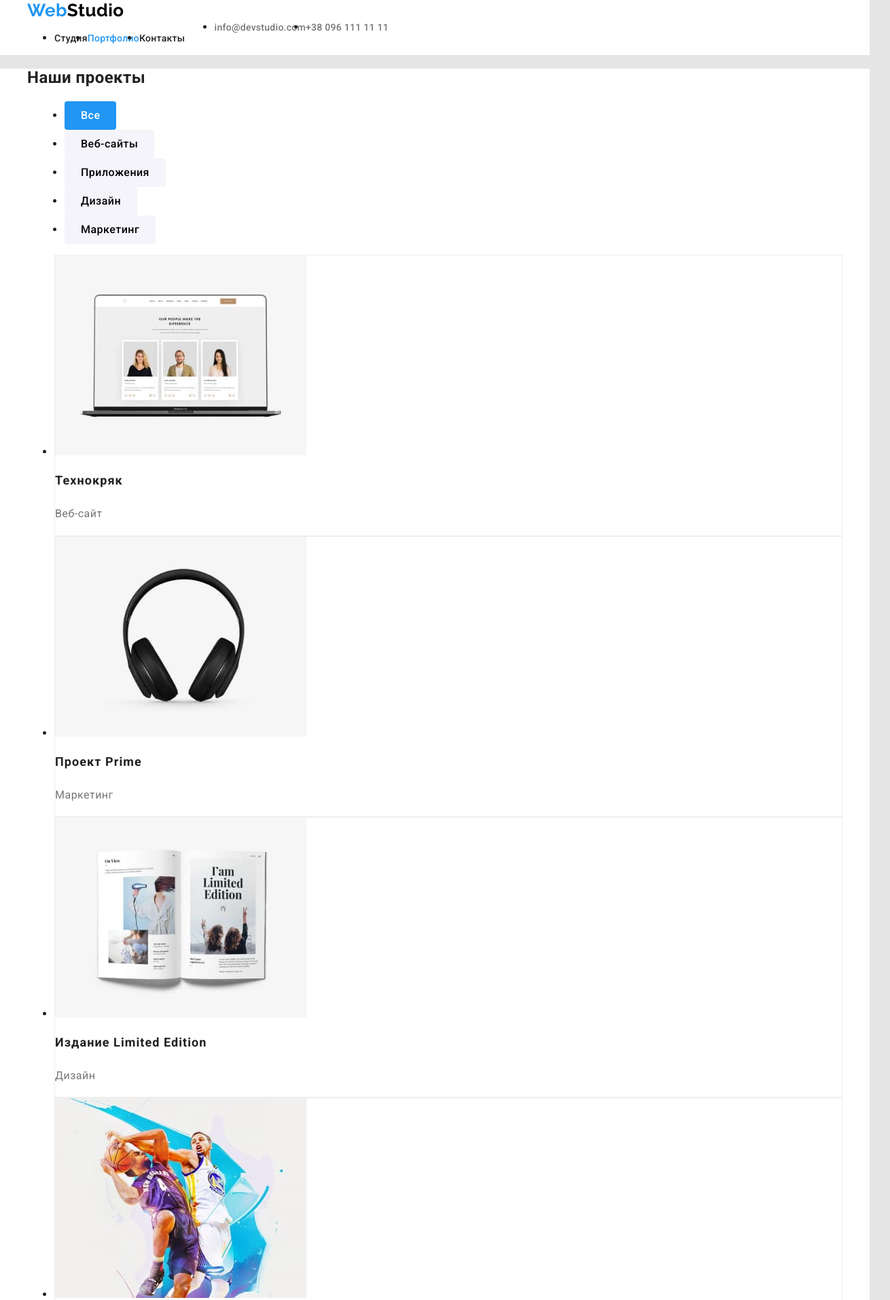
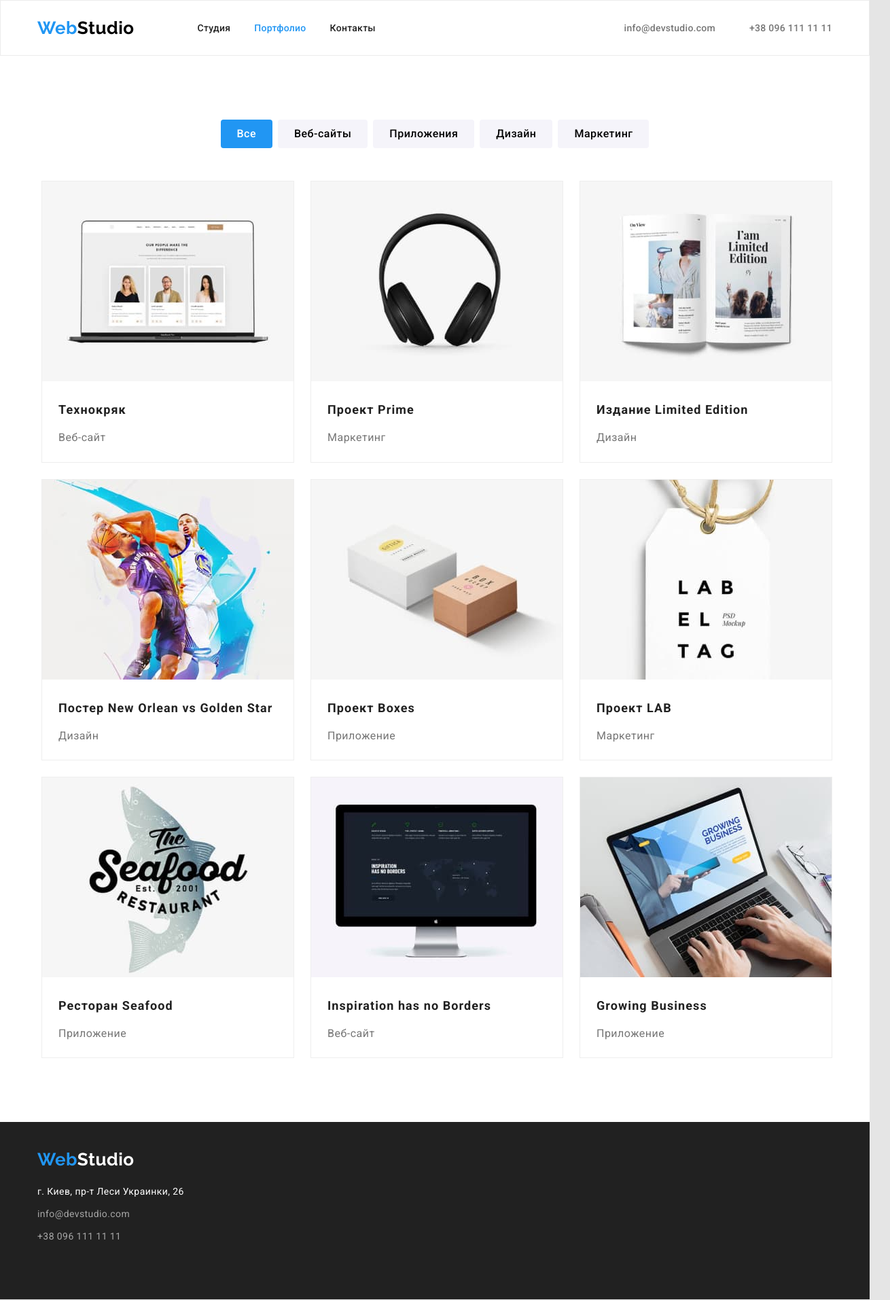
Before and after one commit to Ani-k-a/goit-markup-hw-03, a plain HTML site: page portfolio.html in a window 1280 px wide. Shown: the top 1913 px of the page at 68% size, 1310 px wide, since content can reach past the window. Drawn offline with nearby package versions, Linux system fonts and the light colour scheme.

Commit message:
Stylization portfolio, fix main page

```diff
--- a/css/styles.css
+++ b/css/styles.css
@@ -6,18 +6,18 @@
     --light-text-colore: #757575;
     --backgroud-light-colore: #F5F4FA;
     --logo-dark-colore: #000000;
-    --portfolio-background-colore: #EEEEEE;}
+    --portfolio-background-colore: #EEEEEE;
+    --header-line-colore: #ECECEC;}
 html {box-sizing: border-box;}
 *,
 *::before,
-*::after {
-    box-sizing: inherit;
-}
+*::after {box-sizing: inherit;}
 body {font-family: 'Roboto', sans-serif;
     background-color: var(--background-colore);
     color: var(--primary-text-colore);
     letter-spacing: 0.03em;}
-header {background-color: var(--white-colore);}
+header {border: 1px solid var(--header-line-colore);
+    background-color: var(--white-colore);}
 header .container {display: flex;
     min-height: 80px;
     align-items: center;}
@@ -26,11 +26,10 @@ header .container {display: flex;
     list-style: none;}
 .main-nav {display: flex;
     margin-right: auto;
-
     align-items: center;}
 .container {margin-left: auto;
     margin-right: auto;
-    width: 1230px;
+    width: 1200px;
     padding: 0 15px;}
 .logo {margin-right: 93px;
     color: var(--accent-colore);
@@ -44,8 +43,7 @@ header .container {display: flex;
     display: flex;
     align-items: center;}
 .site-nav .item + .item {margin-left: 35px;}
-.site-nav a {
-    color: var(--primary-text-colore);
+.site-nav a {color: var(--primary-text-colore);
     font-weight: 500;
     font-size: 14px;
     line-height: 1.14;
@@ -62,10 +60,14 @@ header .container {display: flex;
     letter-spacing: 0.02em;
     text-decoration: none;}
 .contacts a:hover, .contacts a:focus {color: var(--accent-colore);}
-.hero {background-color: var(--primary-text-colore);
+.hero {background-color: var(--primary-text-colore);}
+.hero .container {padding-top: 200px;
+    padding-bottom: 200px;
+    min-height: 600px;
     text-align: center;}
 .hero .slogan {margin-top: 0;
-    margin-bottom: 0;
+    margin-bottom: 90px;
+    text-align: center;
     color: var(--white-colore);
     font-weight: 900;
     font-size: 44px;
@@ -81,7 +83,10 @@ header .container {display: flex;
     border-color: transparent;
     border-radius: 4px;
     cursor: pointer;}
-.button.primary {padding: 10px 32px;
+.button.primary {margin-left: auto;
+    margin-right: auto;
+    align-items: center;
+    padding: 10px 32px;
     color: var(--white-colore);
     font-weight: 700;
     line-height: 1.88;
@@ -101,15 +106,18 @@ header .container {display: flex;
     font-size: 14px;
     line-height: 1.14;
     text-transform: uppercase;}
-.features.list p {
-    margin: 0;
+.features.list p {margin: 0;
     color: var(--light-text-colore);
     font-size: 14px;
     line-height: 1.5;}
 .services {background-color:var(--white-colore);}
-.services.list {display: flex;
+.services.list {justify-content: space-between;
+    display: flex;
     padding-bottom: 94px;}
 .services.list .item + .item {margin-left: 30px;}
+.services img {display: block;
+    height: auto;
+    max-width: 100%}
 .section {margin-top: 0;
     margin-bottom: 50px;
     font-weight: 700;
@@ -117,14 +125,19 @@ header .container {display: flex;
     line-height: 1.17;
     text-align: center;}
 .team {background-color: var(--backgroud-light-colore);}
-.team .container {padding-bottom: 94px;}
-.team.list {text-align: center;
+.team .container {padding-bottom: 94px;
+    padding-top: 94px;}
+.team.list {justify-content: space-between;
+    text-align: center;
     display: flex;}
 .team.list .item {background-color: var(--white-colore);
     box-shadow: 0px 1px 3px rgba(0, 0, 0, 0.12), 0px 1px 1px rgba(0, 0, 0, 0.14), 0px 2px 1px rgba(0, 0, 0, 0.2);
     border-radius: 0px 0px 4px 4px;}
 .team.list .item + .item {margin-left: 30px;}
-.team img {margin-bottom: 30px;}
+.team img {margin-bottom: 30px;
+    display: block;
+    height: auto;
+    max-width: 100%;}
 .team h3 {margin-top: 0;
     margin-bottom: 10px;
     font-style: normal;
@@ -137,51 +150,58 @@ header .container {display: flex;
     color: var(--light-text-colore);
     line-height: 1.19;
     text-align: center;}
-.our-portfolio {background-color: var(--white-colore);}
+.portfolio {background-color: var(--white-colore);}
+.portfolio .container {padding-top: 94px;
+    padding-bottom: 94px;}
 .base.button,.current.button {padding: 6px 22px;
     font-weight: 500;
     line-height: 1.63;
     letter-spacing: 0.03em;}
-/* .portfolio-menu button {padding: 6px 22px;
-    font-family: inherit;
-    font-weight: 500;
-    font-size: 16px;
-    line-height: 1.63;
-    text-align: center;
-    background-color: var(--backgroud-light-colore);
-    border-color: transparent;
-    border-radius: 4px;
-    cursor: pointer;} */
-.portfolio-menu button:hover, .portfolio-menu button:focus {color: var(--white-colore);
+.portfolio.list {justify-content: center;
+    padding-bottom: 14px;
+    margin-bottom: 34px;
+    display: flex;}
+.portfolio.list .item + .item {margin-left: 8px;}
+.portfolio.list button:hover, .portfolio.list button:focus {color: var(--white-colore);
     background-color: var(--accent-colore)}
 .current.button {color: var(--white-colore);
     background-color: var(--accent-colore);}
-.projects li {
+.projects.list {justify-content: end;
+    display: flex;
+    flex-wrap: wrap;}
+.projects.list .item {margin-right: 24px;
+    margin-bottom: 24px;
     background-color: var(--white-colore);
     border: 1px solid var(--portfolio-background-colore);
     box-sizing: border-box;}
-.projects h2 {font-weight: 700;
+.projects.list .item:nth-child(3n) {margin-right: 0;}
+.projects.list .item:nth-last-child(-n+3) {margin-bottom: 0;}
+/* .projects.list .item:not(:nth-child(3n)) {margin-right: 24px;}
+.projects.list .item:not(:nth-last-child(-n+3)) {margin-bottom: 24px;} */
+.projects.list .info {margin: 20px 24px}
+.projects h2 {margin-top: 0;
+    margin-bottom: 8px;
+    font-weight: 700;
     font-size: 18px;
     line-height: 2;
     letter-spacing: 0.06em;}
-.projects p {color: var(--light-text-colore);
+.projects p {margin-top: 0;
+    margin-bottom: 0;
+    color: var(--light-text-colore);
     line-height: 1.88;}
 .projects h2, .projects p {background-color: var(--white-colore);}
-footer {background-color: var(--primary-text-colore);}
-footer .container {min-height: 250px;
-padding-top: 40px;
-padding-bottom: 80px;}
+footer {min-height: 250px;
+    padding-top: 40px;
+    padding-bottom: 80px;
+    background-color: var(--primary-text-colore);}
 .logo-white {color: var(--white-colore);}
+.address {margin-top: 20px;}
 .address a {color:var(--white-colore);
     font-style: normal;
     font-size: 14px;
     line-height: 1.71;
     letter-spacing: 0.03em;
     text-decoration: none;}
+.address.list .item + .item {margin-top: 9px;}
 .phone a, .mail a {color: rgba(255, 255, 255, 0.6);}
 .address a:hover, .address a:focus {color: var(--accent-colore);}
-/* .footer.logo {margin-top: 40px;
-    margin-bottom: 20px;
-    display: flex;}
-.address .list {margin-bottom: 80px;
-    display: flex;} */
--- a/portfolio.html
+++ b/portfolio.html
@@ -14,94 +14,110 @@
   <body>
     <header>
       <div class="container">
-      <nav>
+        <nav class="main-nav">
           <a href="./index.html" class="logo" lang="en">Web<span class="logo-dark">Studio</span></a>
-        <ul class="site-nav">
-          <li>
+          <ul class="site-nav list">
+            <li class="item">
              <a href="./index.html">Студия</a>
             </li>
-          <li>
+            <li class="item">
               <a href="./portfolio.html" class="current">Портфолио</a>
             </li>
-          <li>
+            <li class="item">
               <a href="">Контакты</a>
             </li>
           </ul>
         </nav>
-      <ul class="contacts">
-        <li><a href="mailto:info@devstudio.com">info@devstudio.com</a></li>
-        <li><a href="tell:+380961111111">+38 096 111 11 11</a></li>
+        <ul class="contacts list">
+          <li class="item"><a href="mailto:info@devstudio.com">info@devstudio.com</a></li>
+          <li class="item"><a href="tell:+380961111111">+38 096 111 11 11</a></li>
         </ul>
       </div>
     </header>
     <main>
-      <section class="our-portfolio">
+      <section class="portfolio">
         <div class="container">
-          <h1 class="portfolio">Наши проекты</h1>
-          <ul class="portfolio-menu">
-            <div class="container">
-              <li>
+          <!-- <h1 class="portfolio">Наши проекты</h1> нужно скрыть -->
+          <ul class="portfolio list">
+            <li class="item">
               <button type="button" class="button current">Все</button>
             </li>
-              <li>
+            <li class="item">
               <button type="button" class="button base">Веб-сайты</button>
             </li>
-              <li>
+            <li class="item">
               <button type="button base" class="button base">Приложения</button>
             </li>
-              <li>
+            <li class="item">
               <button type="button base" class="button base">Дизайн</button>
             </li>
-              <li>
+            <li class="item">
               <button type="button base" class="button base">Маркетинг</button>
             </li>
-            </div>
           </ul>
-          <ul class="projects">
-            <li>
+          <ul class="projects list">
+            <li class="item">
               <img src="./images/technokryak.jpg" alt="Технокряк" width="370" />
+              <div class="info">
                 <h2 class="title">Технокряк</h2>
                 <p class="description">Веб-сайт</p>
+              </div>
             </li>
-            <li>
+            <li class="item">
               <img src="./images/project_prime.jpg" alt="Проект Prime" width="370" />
+              <div class="info">
                 <h2 class="title">Проект <span lang="en">Prime</span></h2>
                 <p class="description">Маркетинг</p>
+              </div>
             </li>
-            <li>
+            <li class="item">
               <img src="./images/giornal.jpg" alt="Издание Limited Edition" width="370" />
+              <div class="info">
                 <h2 class="title">Издание <span lang="en">Limited Edition</span></h2>
                 <p class="description">Дизайн</p>
+              </div>
             </li>
-            <li>
+            <li class="item">
               <img src="./images/poster_neworlean.jpg" alt="Постер New Orlean vs Golden Star" width="370" />
+              <div class="info">
                 <h2 class="title">Постер <span lang="en">New Orlean vs Golden Star</span></h2>
                 <p class="description">Дизайн</p>
+              </div>
             </li>
-            <li>
+            <li class="item">
               <img src="./images/project_box.jpg" alt="Проект Boxes" width="370" />
+              <div class="info">
                 <h2 class="title">Проект <span lang="en">Boxes</span></h2>
                 <p class="description">Приложение</p>
+              </div>
             </li>
-            <li>
+            <li class="item">
               <img src="./images/project_lab.jpg" alt="Проект LAB" width="370" />
+              <div class="info">
                 <h2 class="title">Проект <span lang="en">LAB</span></h2>
                 <p class="description">Маркетинг</p>
+              </div>
             </li>
-            <li>
+            <li class="item">
               <img src="./images/restoran_seafood.jpg" alt="Ресторан Seafood" width="370" />
+              <div class="info">
                 <h2 class="title">Ресторан <span lang="en">Seafood</span></h2>
                 <p class="description">Приложение</p>
+              </div>
             </li>
-            <li>
+            <li class="item">
               <img src="./images/inspiration.jpg" alt="Inspiration has no Borders" width="370" />
+              <div class="info">
                 <h2 class="title" lang="en">Inspiration has no Borders</h2>
                 <p class="description">Веб-сайт</p>
+              </div>
             </li>
-            <li>
+            <li class="item">
               <img src="./images/growing_business.jpg" alt="Growing Business" width="370" />
+              <div class="info">
                 <h2 class="title" lang="en">Growing Business</h2>
                 <p class="description">Приложение</p>
+              </div>
             </li>
           </ul>
         </div>
@@ -109,12 +125,12 @@
     </main>
     <footer>
       <div class="container">
-        <a href="./index.html" class="logo" lang="en">Web<span class="logo-white">Studio</span></a>
+        <a href="./index.html" class="fooler logo" lang="en">Web<span class="logo-white">Studio</span></a>
         <address class="address">
-        <ul>
-          <li><a href="https://goo.gl/maps/MGJX9YuurSDHEr8T9" target="_blank" rel="noopen noreferrer">г. Киев, пр-т Леси Украинки, 26</a></li>
-          <li class="mail"><a href="mailto:info@devstudio.com">info@devstudio.com</a></li>
-          <li class="phone"><a href="tell:+380961111111">+38 096 111 11 11</a></li>
+        <ul class="address list">
+          <li class="item"><a href="https://goo.gl/maps/MGJX9YuurSDHEr8T9" target="_blank" rel="noopen noreferrer">г. Киев, пр-т Леси Украинки, 26</a></li>
+          <li class="item mail"><a href="mailto:info@devstudio.com">info@devstudio.com</a></li>
+          <li class="item phone"><a href="tell:+380961111111">+38 096 111 11 11</a></li>
         </ul>
       </address>
       </div>
```
Also changed, not shown: index.html (+9 -7 lines). Lines whose indentation alone changed are shown as unchanged.
